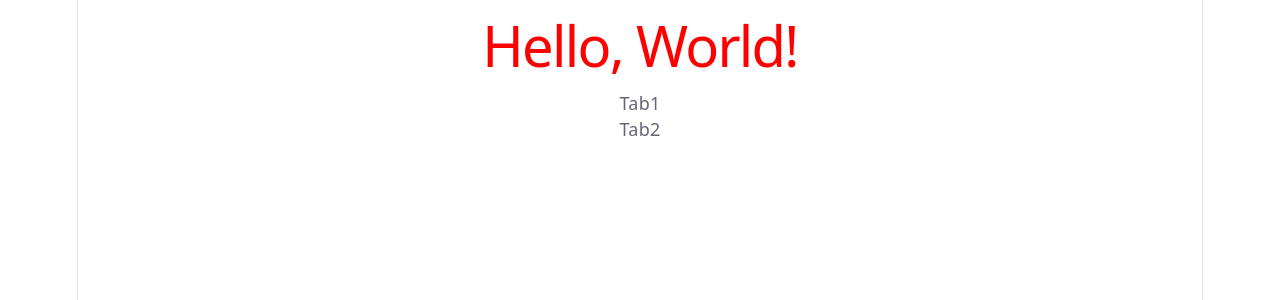
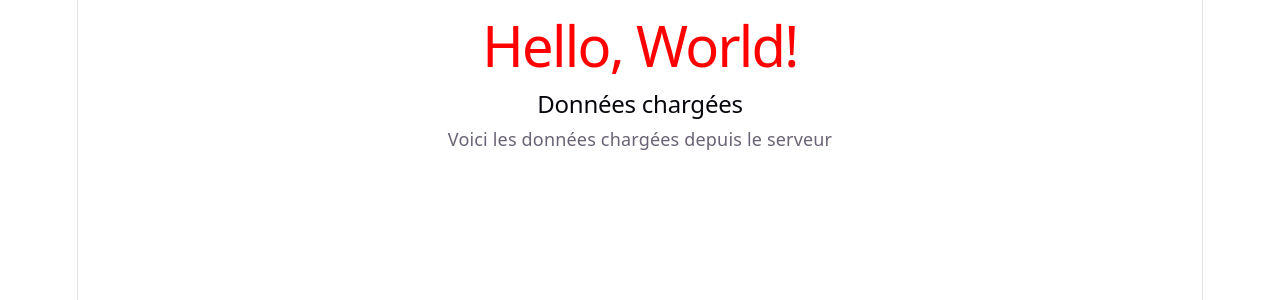
Before and after one commit to ngapsgeschaft/tuto-vue, a Vue app: page / in a window 1280 px wide. Shown: the top 300 px of the page. Built offline with nearby package versions, Linux system fonts and the light colour scheme.

Commit message:
ch#04(AsyncComponent): Utilisation du composant Suspense
...pour gérer le chargemnt asynchrone du composant AsyncComponent.

```diff
--- a/src/components/MyComposant.vue
+++ b/src/components/MyComposant.vue
@@ -1,30 +1,21 @@
 <template>
-  <button v-for="tab in Object.keys(tabComponents)" :key="tab" @click="currentTab = tab" :class="{active: currentTab === tab}">
-    {{ tab }}
-  </button>
-
-  <keep-alive :max="2" :include="['Tab1', 'Tab2']" :exclude="[]">
-    <component :is="currentTabComponent"/>
-  </keep-alive>
+  <div>
+    <Suspense>
+      <template #default>
+        <AsyncComponent />
+      </template>
+      <template #fallback>
+        <p>Chargement...</p>
+      </template>
+    </Suspense>
+  </div>
 </template>
 
 <script setup>
-import { ref, computed } from 'vue'
-import Tab1 from './Tab1.vue'
-import Tab2 from './Tab2.vue'
+import { ref, defineAsyncComponent } from 'vue'
 
-const currentTab = ref(Tab1)
-
-const tabComponents = {
-  Tab1,
-  Tab2
-}
-
-const currentTabComponent = computed(() => tabComponents[currentTab.value])
+const AsyncComponent = defineAsyncComponent(() => import('./AsyncComponent.vue'))
 </script>
 
 <style>
-button.active {
-  background: crimson;
-}
 </style>
```
